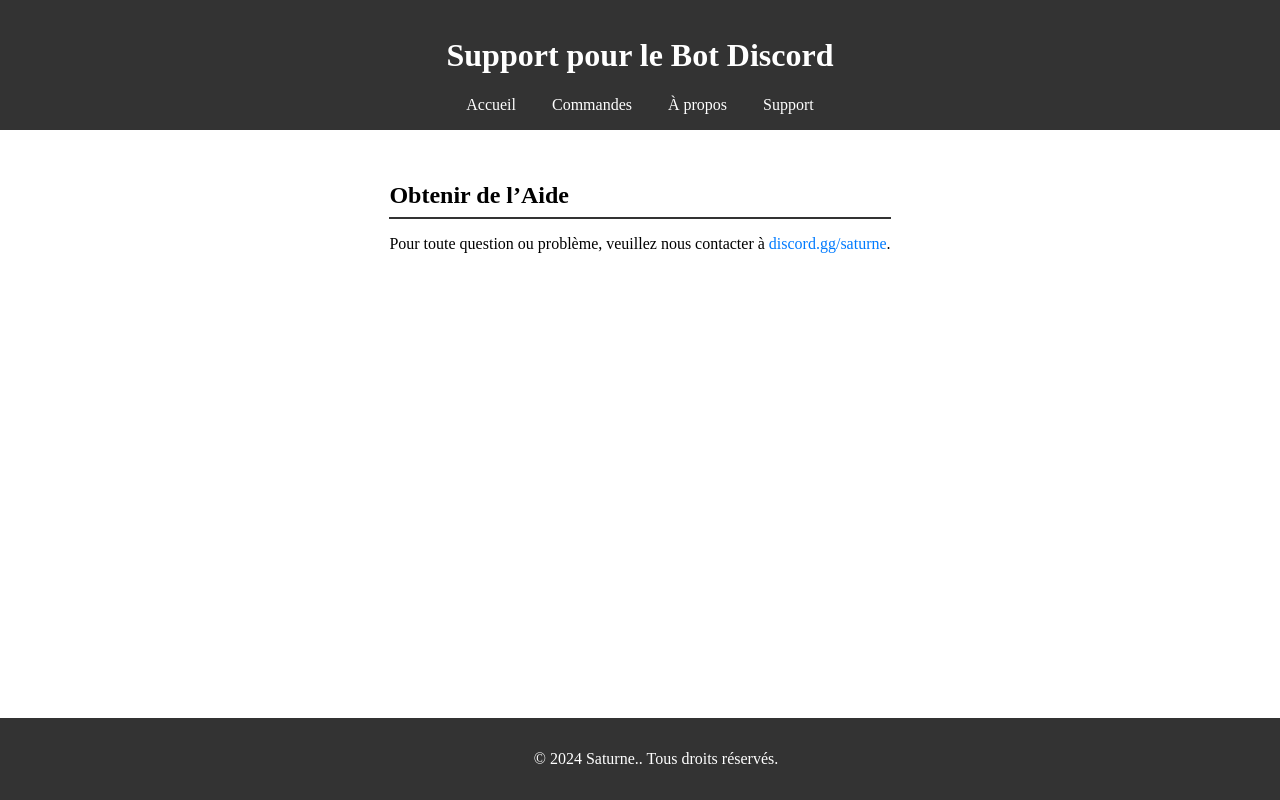
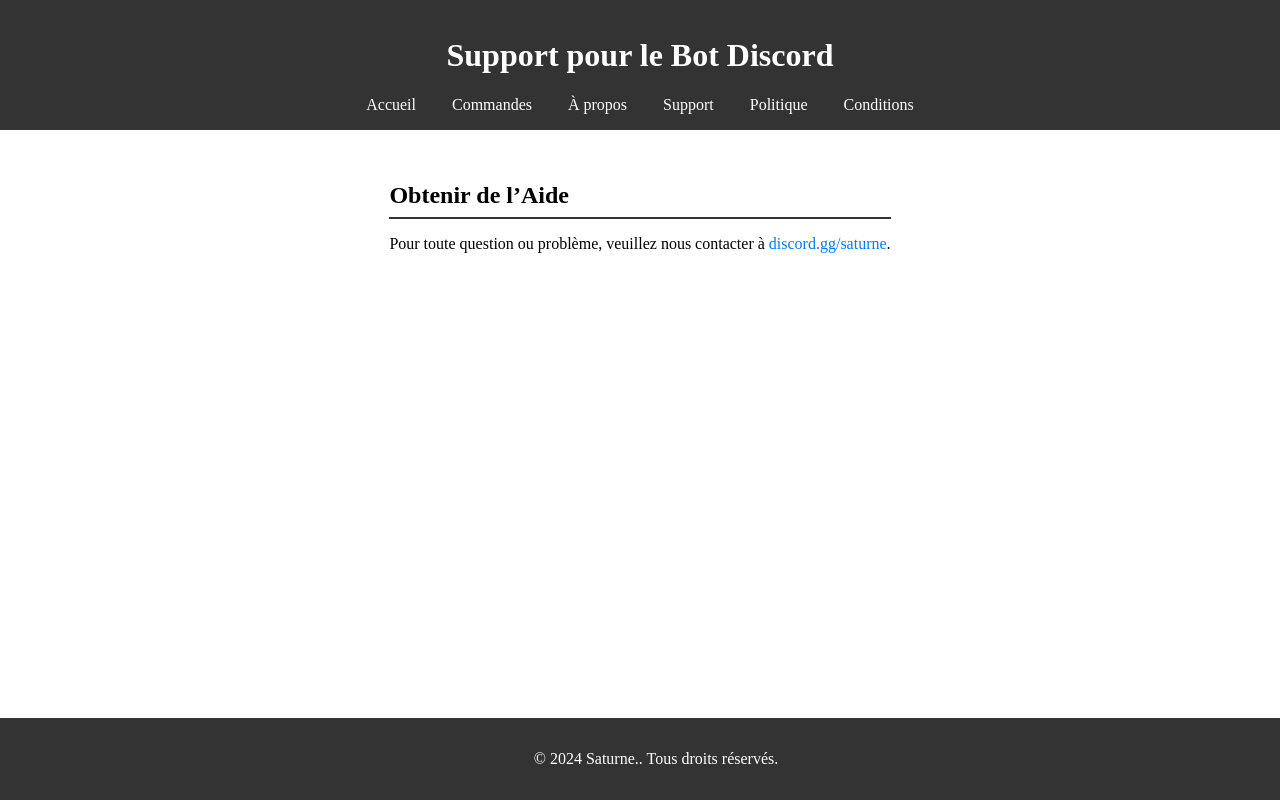
Before and after one commit to kitbot14/saturne-site, a plain HTML site: page support.html in a window 1280 px wide. Shown: the top 800 px of the page. Drawn offline with Linux system fonts and the light colour scheme.

Commit message:
Update support.html

```diff
--- a/support.html
+++ b/support.html
@@ -16,6 +16,8 @@
                 <li><a href="commands.html">Commandes</a></li>
                 <li><a href="install.html">À propos</a></li>
                 <li><a href="support.html">Support</a></li>
+                <li><a href="Politique.html">Politique</a></li>
+                <li><a href="Conditions.html">Conditions</a></li
             </ul>
         </nav>
     </header>
```
